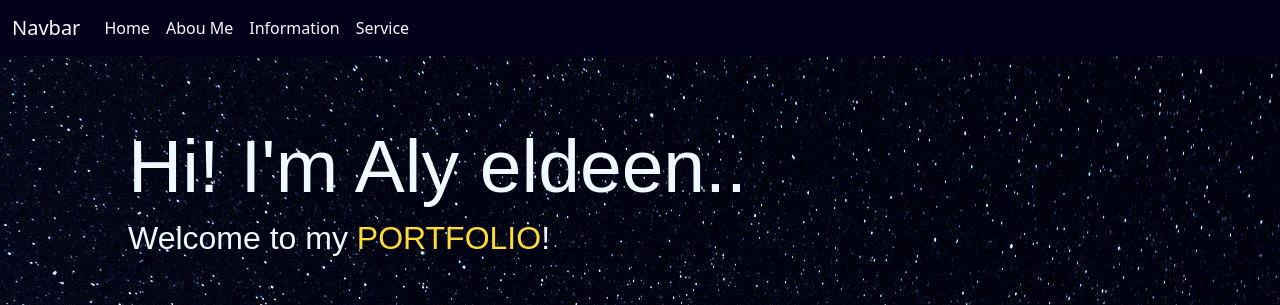
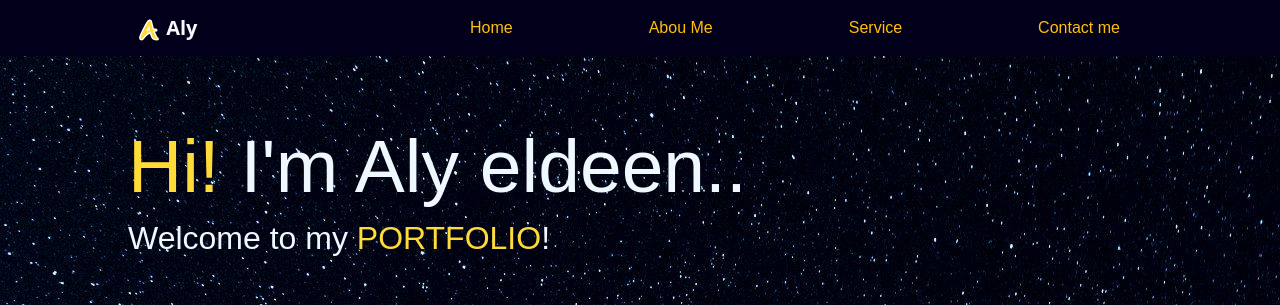
Before and after one commit to AlyEl-deen/my-portfolio, a plain HTML site: page index.html in a window 1280 px wide. Shown: the top 305 px of the page. Drawn offline with nearby package versions, Linux system fonts and the light colour scheme.

Commit message:
ready portfolio

```diff
--- a/index.html
+++ b/index.html
@@ -13,23 +13,23 @@
     <section class="nav-bar">
         <nav class="navbar navbar-expand-lg">
             <div class="container-fluid">
-              <a class="navbar-brand text-light" href="#">Navbar</a>
+              <a class="navbar-brand text-light w-25" href="#"><img src="images\icons\letter-a.png" alt=""> Aly</a>
               <button class="navbar-toggler" type="button" data-bs-toggle="collapse" data-bs-target="#navbarNav" aria-controls="navbarNav" aria-expanded="false" aria-label="Toggle navigation">
-                <span class="navbar-toggler-icon"></span>
+                <span class="navbar-toggler-icon bg-light"></span>
               </button>
               <div class="collapse navbar-collapse" id="navbarNav">
                 <ul class="navbar-nav">
                   <li class="nav-item">
-                    <a class="nav-link active text-light" aria-current="page" href="#">Home</a>
+                    <a class="nav-link active text-warning" aria-current="page" href="#">Home</a>
                   </li>
                   <li class="nav-item">
-                    <a class="nav-link text-light" href="#AboutMe">Abou Me</a>
+                    <a class="nav-link text-warning" href="#AboutMe">Abou Me</a>
                   </li>
                   <li class="nav-item">
-                    <a class="nav-link text-light" href="#Personal-info">Information</a>
+                    <a class="nav-link text-warning" href="#third-sec">Service</a>
                   </li>
                   <li class="nav-item">
-                    <a class="nav-link text-light" href="#third-sec">Service</a>
+                    <a class="nav-link text-warning" href="#footer">Contact me</a>
                   </li>
                 </ul>
               </div>
@@ -42,7 +42,7 @@
     <div class="header">
 
       <div class="headers">
-        <h1>Hi! I'm Aly eldeen..</h1>
+        <h1><span>Hi!</span> I'm Aly eldeen..</h1>
         <h2>Welcome to my <span>PORTFOLIO</span>!</h2>
       </div>
 
--- a/main.css
+++ b/main.css
@@ -93,6 +93,16 @@ ul{
 .navbar{
     background: #03001C;
     animation: opacity 3s forwards;
+}
+
+.navbar-brand{
+  padding-left: 125px;
+  font-weight: bold;
+}
+
+.nav-item{
+  font-family: Arial, Helvetica, sans-serif;
+  padding-left: 120px;
 }
 
 #Div2-h2{
@@ -494,3 +504,6 @@ input{
              opacity: 100%;
             }
                 }
+
+
+/* responsive */
```
Also changed, not shown: images/icons/letter-a.png (added).
